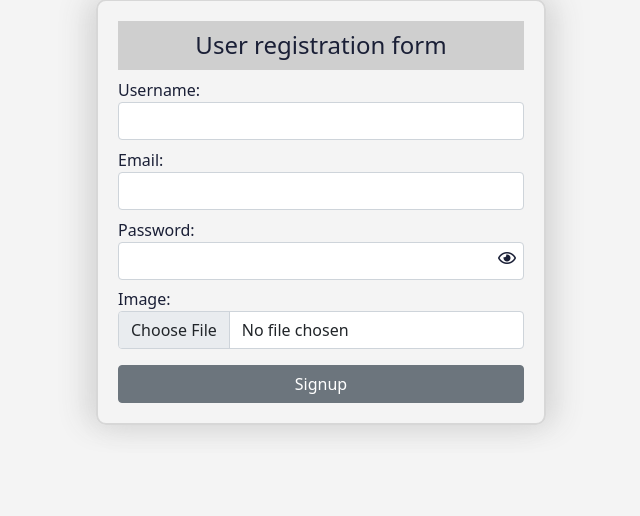
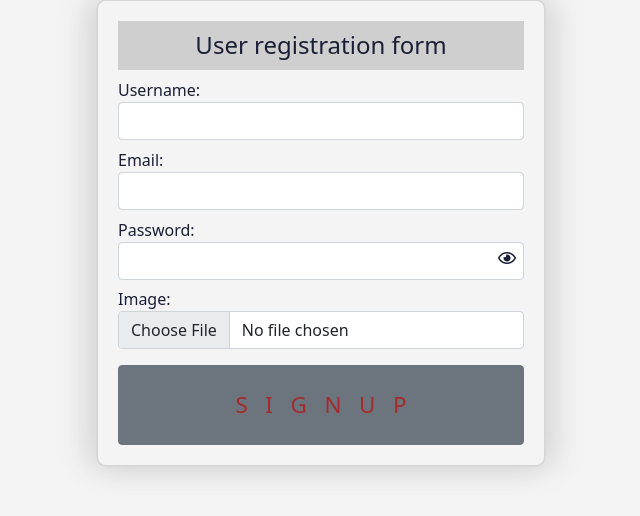
Before and after one commit to Lexicon-Group-2/Coffee_shop, a Django app: page /signup/ in a window 1280 px wide. Shown: the part 110-626 px from the top of the page, without its empty margins (319-959 px from the left). Run offline with Django 3.2, Linux system fonts and the light colour scheme; parts of the project's set-up code (start-up, migrations or seed data) failed here and were passed over; some libraries are stand-ins or nearby versions.

Commit message:
Styling the index page

```diff
--- a/static/css/main.css
+++ b/static/css/main.css
@@ -23,7 +23,7 @@ body {
   color: white;
   font-size: 1.2rem;
   display: block;
-  padding-top: 0.8rem ;
+  padding-top: 0.8rem;
 }
 
 .cart-img {
@@ -47,14 +47,8 @@ body {
   color: white;
 }
 
-
-
-
-
-
-
 .signup-message {
-  position:fixed;
+  position: fixed;
   top: 0;
   left: 0;
   background: rgba(0, 0, 0, 0.5);
@@ -78,15 +72,15 @@ body {
   color: white;
 }
 
-.signup-form, .update-form {
+.signup-form,
+.update-form {
   max-width: 450px;
   margin: 50px auto 0 auto;
   border: 2px solid rgb(215, 215, 215);
   border-radius: 10px;
   padding: 20px;
-  box-shadow:
-    10px 0px 30px rgb(215, 215, 215),
-   -10px 0px 30px rgb(215, 215, 215);
+  box-shadow: 10px 0px 30px rgb(215, 215, 215),
+    -10px 0px 30px rgb(215, 215, 215);
 }
 
 .update-form {
@@ -133,22 +127,21 @@ body {
 }
 
 .btn-close {
-  transition: 0.5s all ease
+  transition: 0.5s all ease;
 }
 
 .btn-close:hover {
   transform: rotate(-180deg);
-  transition: 1s all ease
+  transition: 1s all ease;
 }
 
-p label[for=id_image] {
+p label[for="id_image"] {
   margin-top: -100px;
 }
 
 .margin {
   margin-top: -25px;
 }
-
 
 /* A pop message to confirm something */
 .whole-page {
@@ -170,3 +163,78 @@ p label[for=id_image] {
   width: 75px;
   margin: 0 10px 0 10px;
 }
+
+// Styling the index Page :
+.carousel-img {
+  padding: 0px;
+  height: 300px;
+  width: 100%;
+  object-fit: cover;
+}
+p::first-letter {
+  color: brown;
+  font-size: xx-large;
+}
+.btn {
+  position: relative;
+  padding: 1.4rem 4.2rem;
+  padding-right: 3.1rem;
+  font-size: 1.4rem;
+  color: brown;
+  letter-spacing: 1.1rem;
+  text-transform: uppercase;
+  transition: all 500ms cubic-bezier(0.77, 0, 0.175, 1);
+  cursor: pointer;
+  user-select: none;
+}
+
+.btn:before,
+.btn:after {
+  content: "";
+  position: absolute;
+  transition: inherit;
+  z-index: -1;
+}
+
+.btn:hover {
+  color: brown;
+  transition-delay: 0.5s;
+}
+
+.btn:hover:before {
+  transition-delay: 0s;
+}
+
+.btn:hover:after {
+  background: var(--inv);
+  transition-delay: 0.35s;
+}
+/* From center */
+
+.from-center:before {
+  top: 0;
+  left: 50%;
+  height: 100%;
+  width: 0;
+  border: 1px solid var(--inv);
+  border-left: 0;
+  border-right: 0;
+}
+
+.from-center:after {
+  bottom: 0;
+  left: 0;
+  height: 0;
+  width: 100%;
+  background: var(--inv);
+}
+
+.from-center:hover:before {
+  left: 0;
+  width: 100%;
+}
+
+.from-center:hover:after {
+  top: 0;
+  height: 100%;
+}
```
Also changed, not shown: templates/main/index.html (+29 -3 lines), media/favicon.ico, 3 other files.
